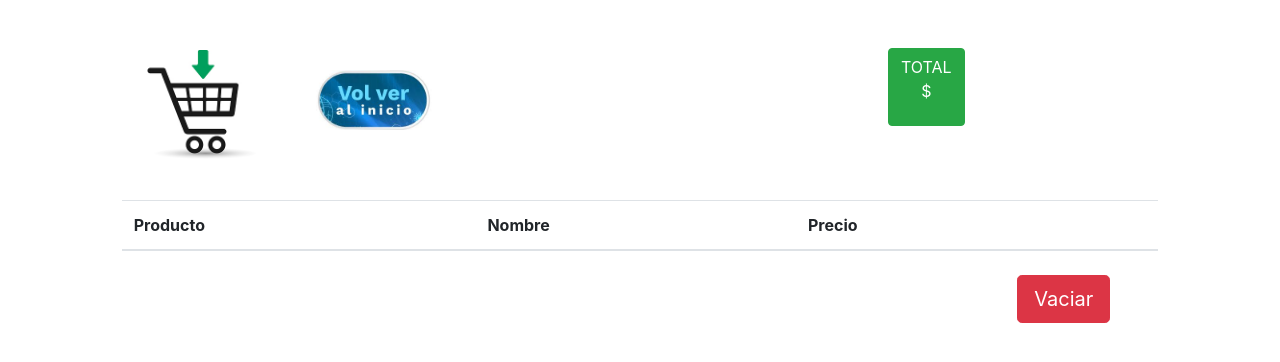
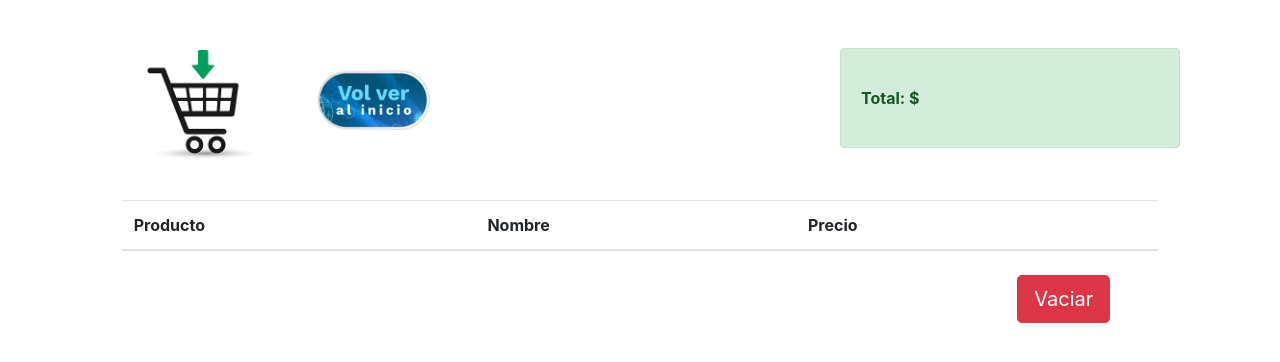
Before and after one commit to diegojperez90/games_ecommerce, a plain HTML site: page carrito.html in a window 1280 px wide. Drawn offline with nearby package versions, Linux system fonts and the light colour scheme.

Commit message:
temporal commit

```diff
--- a/carrito.html
+++ b/carrito.html
@@ -9,25 +9,6 @@
     <title>Carrito compras</title>
 </head>
 <body>
-    <!-- <header class="header row m-0">
-        <div class="col">
-            <div class="container-fluid">
-                <img src="/imagenes/carrito3.jpg" alt="" class="img carrito">
-
-
-                <a href="/index.html">
-                    <img  class="boton-regresar"  src="/imagenes/volverInicio.jpeg" alt="">
-                </a>
-
-                <button class="btn btn-success boton-total">TOTAL
-                    <p class="total">$</p>
-                </button>
-
-            </div>
-        </div>
-    </header> -->
-
-
     <div class="container">
         <div class="row m-0">
             <div class="col-8">
@@ -40,9 +21,9 @@
 
             </div>
             <div class="col-4">
-                <button class="btn btn-success boton-total m-5">TOTAL
-                    <p class="total">$</p>
-                </button>
+                <div class="alert alert-success mt-5 h-50 d-flex align-items-center" role="alert">
+                    <strong class="strong">Total: $<p class=" total d-inline"></p></strong>
+                </div>
             </div>
         </div>
     </div>
```
Also changed, not shown: index.html (+5 -5 lines).
